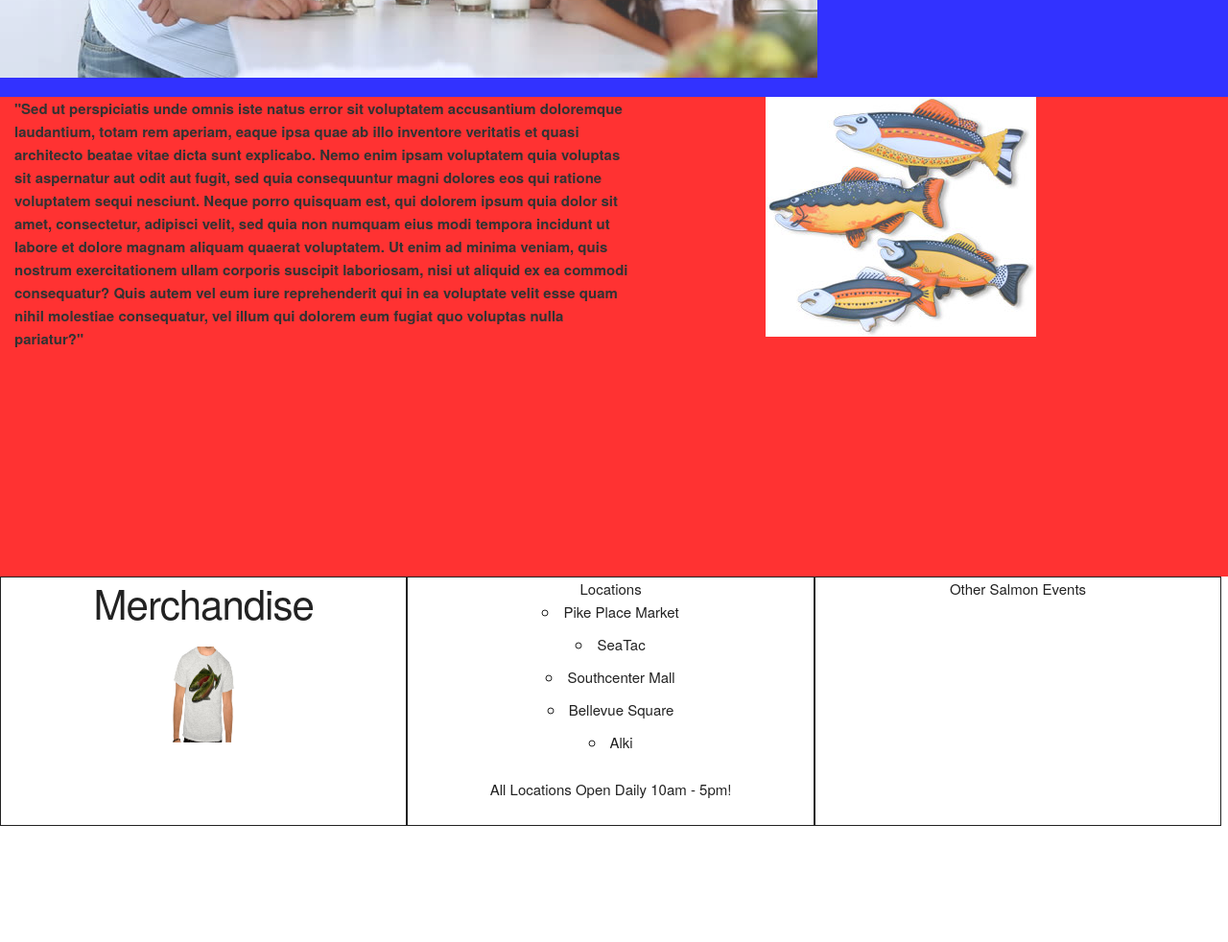
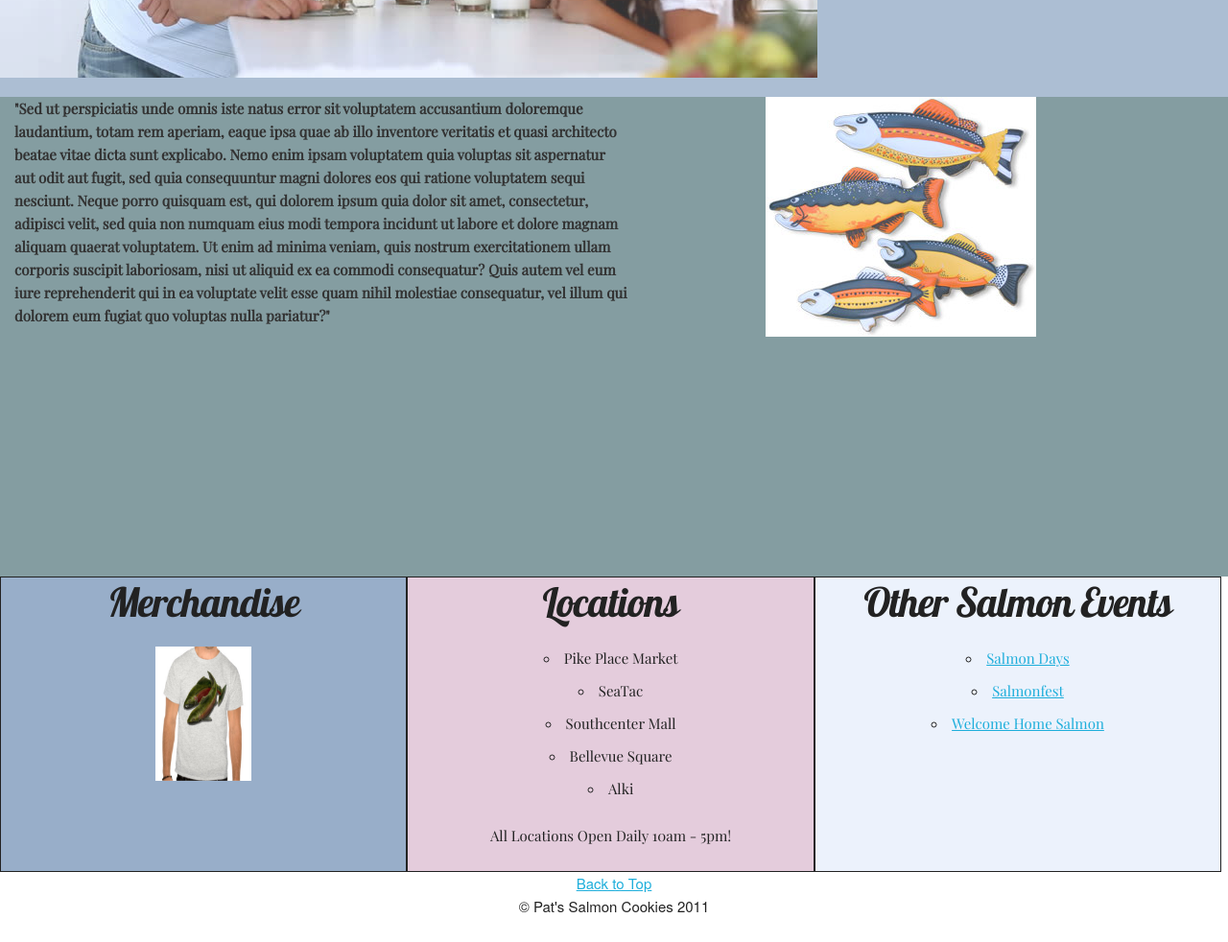
Before and after one commit to laurens914/cookie-stand, a plain HTML site: page index.html in a window 1280 px wide. Shown: the part 659-1641 px from the top of the page at 96% size. Before the commit the page ends 1520 px from the top, so only its background shows below. Drawn offline with nearby package versions, Linux system fonts and the light colour scheme.

Commit message:
added sales page, home page, and style

```diff
--- a/index.html
+++ b/index.html
@@ -3,13 +3,14 @@
   <head>
     <meta charset="utf-8">
     <title>Pat's Salmon Cookies</title>
+    <link href='https://fonts.googleapis.com/css?family=Lobster|Playfair+Display' rel='stylesheet' type='text/css'>
     <link rel="stylesheet" href="normalize.css">
     <link rel="stylesheet" href="skeleton.css">
     <link rel="stylesheet" href="style.css">
     </style>
   </head>
   <body>
-    <header>
+    <header><a name='top'></a>
     <div class='container'>
       <div class='row'>
       <section>
@@ -19,9 +20,19 @@
           <p class='slogan offset-by-six columns'>"Salmon Cookies made with fish, Salmon Cookies are delish!"</p>
       </div> <!-- row closer -->
       </div> <!-- closer for container -->
+      <nav>
+        <ul>
+          <li><a href='#abouUs'>About us</a></li>
+          <li><a href='#locations'>Hours and Locations</a></li>
+          <li><a href='#events'>More About Salmon Events</a></li>
+        </ul>
+      </nav>
     </header>
     <main>
+      <a name='aboutUs'></a>
       <section class='family'>
+        <h2> Our History </h2>
+      </br>
         <p class='pfamily five columns '>Lorem ipsum dolor sit amet, consectetur adipiscing elit, sed do eiusmod tempor incididunt ut labore et dolore magna aliqua. Ut enim ad minim veniam, quis nostrud exercitation ullamco laboris nisi ut aliquip ex ea commodo consequat. Duis aute irure dolor in reprehenderit in voluptate velit esse cillum dolore eu fugiat nulla pariatur. Excepteur sint occaecat cupidatat non proident, sunt in culpa qui officia deserunt mollit anim id est laborum</p>
       </section>
       <section class='scookie'>
@@ -32,8 +43,8 @@
           <h2>Merchandise</h2>
           <img class='shirt' src="shirt.jpg" alt="salmonShirt">
         </section>
-        <section class='locations'>
-          <ul>Locations
+        <section class='locations'><a name='locations'></a>
+          <ul><h2>Locations</h2>
             <li>Pike Place Market</li>
             <li>SeaTac</li>
             <li>Southcenter Mall</li>
@@ -42,13 +53,18 @@
           </ul>
           <p>All Locations Open Daily 10am - 5pm!</p>
         </section>
-        <section class='events'>
-          <ul> Other Salmon Events
+        <section class='events'><a name='events'></a>
+          <ul> <h2>Other Salmon Events</h2>
+            <li> <a href='http://www.salmondays.org'>Salmon Days</a></li>
+            <li> <a href='http://salmonfestseattle.com'>Salmonfest</a></li>
+            <li><a href='http://salmonhomecoming.org'>Welcome Home Salmon</a></li>
           </ul>
         </section>
     </section>
     </main>
     <footer>
+      <a href='#top'>Back to Top</a>
+      <p>&copy; Pat's Salmon Cookies 2011</p>
     </footer>
   </body>
 </html>
--- a/style.css
+++ b/style.css
@@ -1,17 +1,27 @@
 header {
-  background-color: #FF044B;
+  background-color: #E4CCDC;
   height:200px;
   width:auto;
   border:1px solid;
   padding-top:4.5%;
+  font-family: Lobster;
 }
 /*.salmon {
   height:100px;
   width:225px;
 }*/
-
+main {
+  font-family: Playfair Display;
+}
+nav li {
+  display: inline;
+}
+h2{
+  float:flex;
+  font-family: Lobster;
+}
 .family {
-  background-color:blue;
+  background-color:#98AEC9;
   margin:0 auto;
   height:500px;
   background-image:url(family.jpg);
@@ -24,11 +34,11 @@ header {
   height: 300px;
   width: 40%;
   float:right;
-  font-weight:bold;
+  font-weight:bolder;
   color:black;
 }
 .scookie {
-  background-color:red;
+  background-color:#66858A;
   height:500px;
   margin:-15px auto 0 auto;
   background-image:url(salmoncookies.jpg);
@@ -40,7 +50,7 @@ header {
 }
 .pscookie {
   color:black;
-  font-weight:bold;
+  font-weight:bolder;
   height:300px;
   width: 50%;
   margin:15px;
@@ -49,21 +59,27 @@ header {
   display:flex;
 }
 .shirt{
-  height: 100px;
-  width:75px;
+  height: 140px;
+  width:100px;
 }
 .merch{
   border:1px solid;
   width:33%;
   text-align:center;
+  background-color:#98AEC9;
 }
 .locations{
   border: 1px solid;
   width:33%;
   text-align:center;
+  background-color:#E4CCDC;
 }
 .events{
   border: 1px solid;
   width:33%;
   text-align:center;
+  background-color: #ECF2FC;
 }
+footer{
+  text-align:center;
+}
```
Also changed, not shown: 1 other file.
